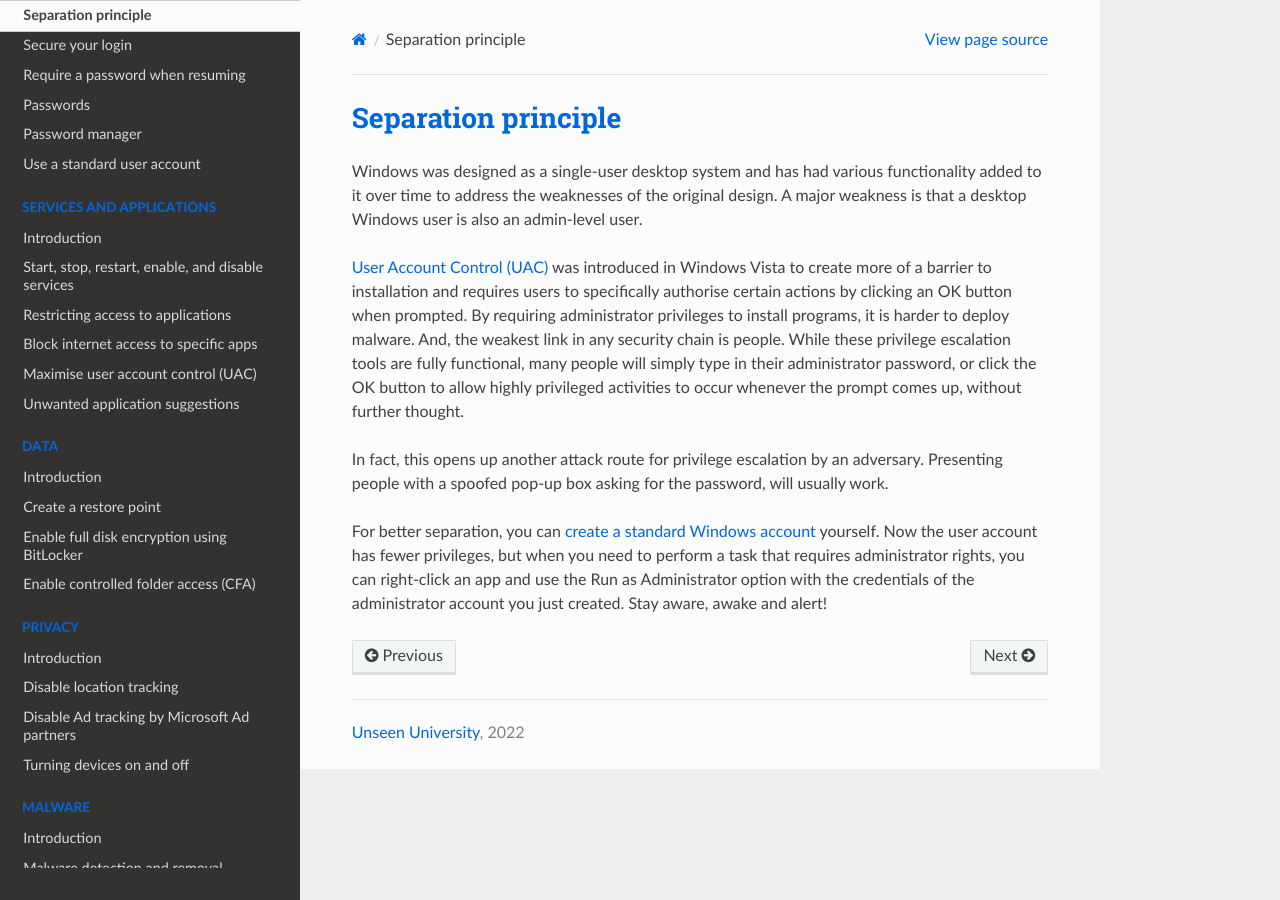
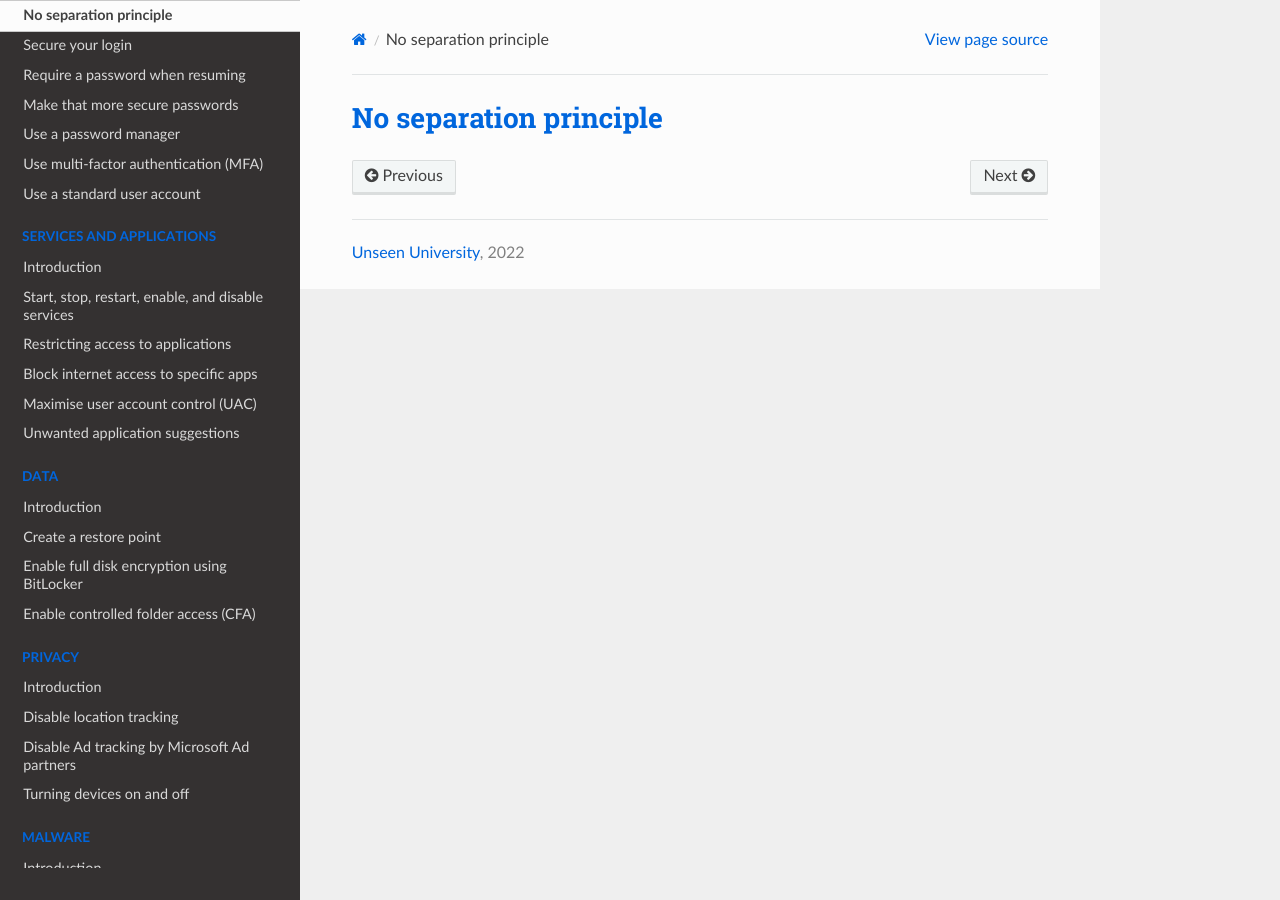
Before and after one commit to tymyrddin/blue-windows, a Sphinx documentation site: the page built from source/docs/authentication/separation-principle.md, in a window 1280 px wide. Built offline with Sphinx 7.4.7 and the Read the Docs theme 2.0.0, drawn with Linux system fonts in a browser that asks for light colours.

```diff
--- a/source/docs/authentication/passwords.md
+++ b/source/docs/authentication/passwords.md
@@ -1,4 +1,4 @@
-# Passwords
+# Make that more secure passwords
 
 * Do not use a password you have used in the past.
 * Try to change the password at least every 3-6 months.
--- a/source/docs/authentication/separation-principle.md
+++ b/source/docs/authentication/separation-principle.md
@@ -1,20 +1 @@
-# Separation principle
-
-Windows was designed as a single-user desktop system and has had various functionality added to it over time to address
-the weaknesses of the original design. A major weakness is that a desktop Windows user is also an admin-level user.
-
-[User Account Control (UAC)](../services/max-uac) was introduced
-in Windows Vista to create more of a barrier to installation and requires users to specifically authorise certain
-actions by clicking an OK button when prompted. By requiring administrator privileges to install programs, it is harder
-to deploy malware. And, the weakest link in any security chain is people. While these privilege escalation tools are
-fully functional, many people will simply type in their administrator password, or click the OK button to allow highly
-privileged activities to occur whenever the prompt comes up, without further thought.
-
-In fact, this opens up another attack route for privilege escalation by an adversary. Presenting people with a spoofed
-pop-up box asking for the password, will usually work.
-
-For better separation, you can
-[create a standard Windows account](standard-user) yourself. Now the user
-account has fewer privileges, but when you need to perform a task that requires administrator rights, you
-can right-click an app and use the Run as Administrator option with the credentials of the administrator account you
-just created. Stay aware, awake and alert!
+# No separation principle
--- a/source/index.rst
+++ b/source/index.rst
@@ -18,6 +18,7 @@ When we have an 11 (waiting for a key) we will test it, and add mitigations.
    docs/authentication/resuming.md
    docs/authentication/passwords.md
    docs/authentication/password-manager.md
+   docs/authentication/mfa.md
    docs/authentication/standard-user.md
 
 .. toctree::
```
Also changed, not shown: source/docs/authentication/README.md (+3 -5 lines), source/docs/authentication/mfa.md (added, +26 -0 lines), source/docs/authentication/password-manager.md (+1 -1 lines), source/docs/services/max-uac.md (+17 -1 lines).
